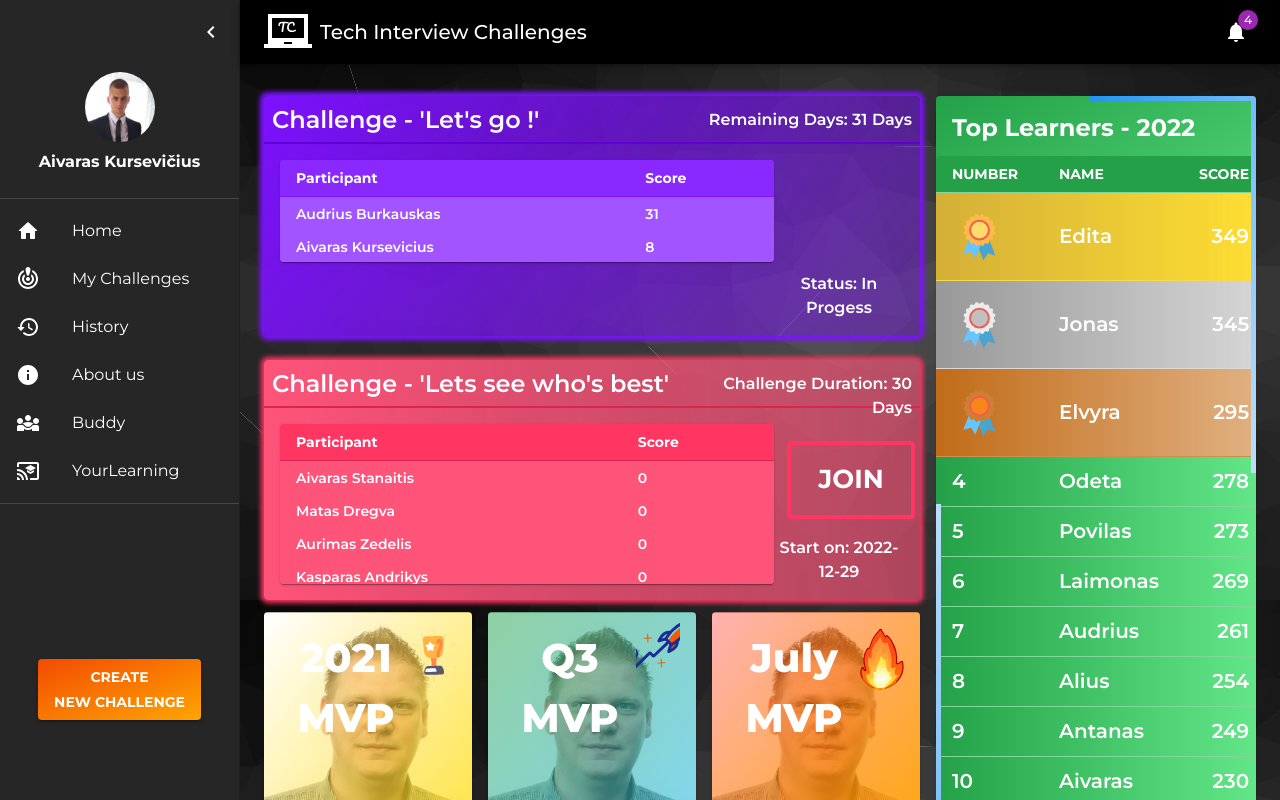
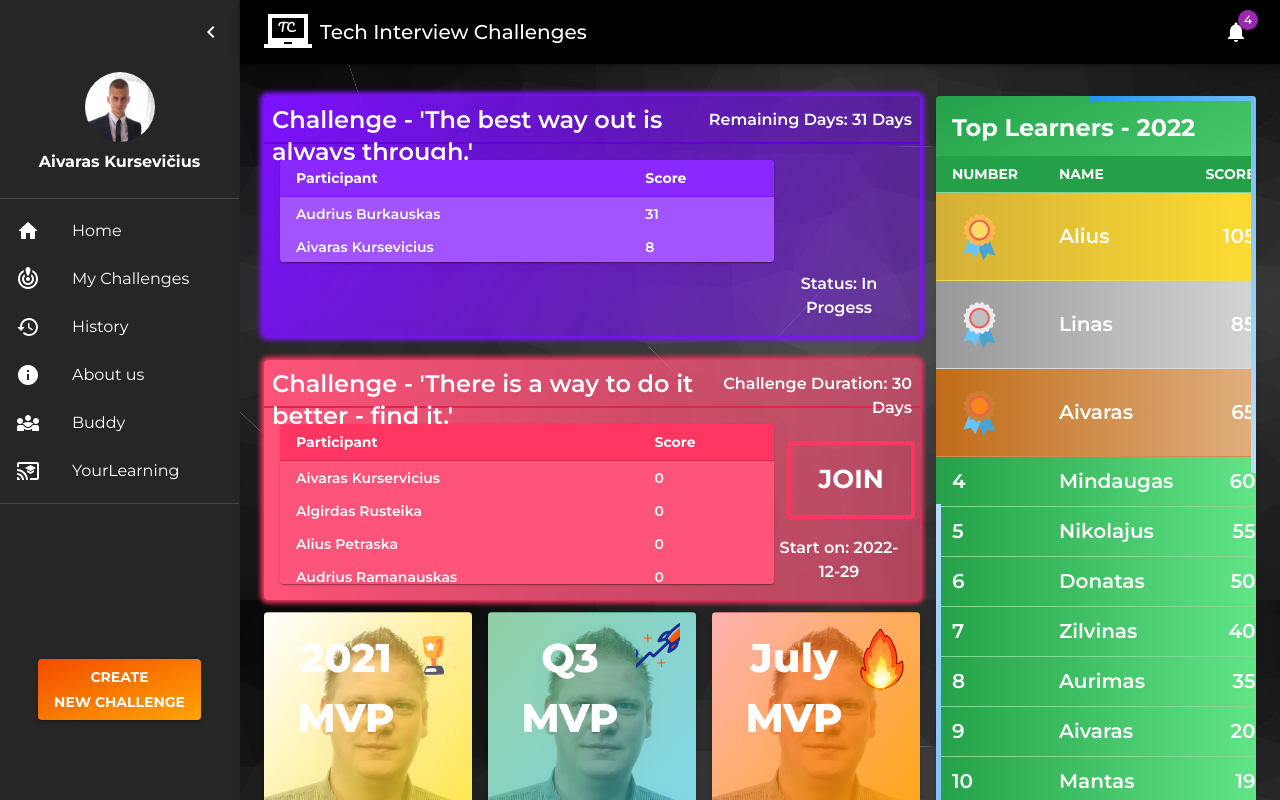
Before and after one commit to aivaraskurseviciusltu/HACKATHON2022, a React (Create React App) app in the folder my-app/: page /tech in a window 1280 px wide. Built offline with nearby package versions, Linux system fonts and the light colour scheme.

Commit message:
tech leaderboard redone

```diff
--- a/my-app/src/tech/Challenges/Challenges.js
+++ b/my-app/src/tech/Challenges/Challenges.js
@@ -2,7 +2,7 @@ import AllClosedChallenges from "./AllChallenges/AllChallenges";
 
 const mockData = [
   {
-    title: "Challenge - 'Let's go !'",
+    title: "Challenge - 'The best way out is always through.'",
     duration: 60,
     startDate: "2022-10-29",
     users: [
@@ -49,43 +49,43 @@ const mockData = [
     ],
   },
   {
-    title: "Challenge - 'Lets see who's best'",
+    title: "Challenge - 'There is a way to do it better - find it.'",
     duration: 30,
     startDate: "2022-12-29",
     users: [
       {
         name: "Aivaras",
-        surname: "Stanaitis",
+        surname: "Kurservicius",
         learnings: [
         ],
       },
       {
-        name: "Matas",
-        surname: "Dregva",
+        name: "Algirdas",
+        surname: "Rusteika",
+        learnings: [
+        ],
+      },
+      {
+        name: "Alius",
+        surname: "Petraska",
+        learnings: [
+        ],
+      },
+      {
+        name: "Audrius",
+        surname: "Ramanauskas",
         learnings: [
         ],
       },
       {
         name: "Aurimas",
-        surname: "Zedelis",
+        surname: "Jocys",
         learnings: [
         ],
       },
       {
-        name: "Kasparas",
-        surname: "Andrikys",
-        learnings: [
-        ],
-      },
-      {
-        name: "Marius",
-        surname: "Gliaudelis",
-        learnings: [
-        ],
-      },
-      {
-        name: "Oleg",
-        surname: "Valujev",
+        name: "Aurimas",
+        surname: "Zaleckas",
         learnings: [
         ],
       },
--- a/my-app/src/tech/dashboard/Dashboard.js
+++ b/my-app/src/tech/dashboard/Dashboard.js
@@ -207,7 +207,7 @@ function DashboardContent() {
                       <Grid item xs={4}>
                         <MVPCard
                           title="2021 MVP"
-                          hours="504"
+                          hours={Math.floor(504/5)}
                           cssClass={classes.card1}
                           animation={trophy}
                         />
@@ -215,7 +215,7 @@ function DashboardContent() {
                       <Grid item xs={4}>
                         <MVPCard
                           title="Q3 MVP"
-                          hours="224"
+                          hours={Math.floor(224/5)}
                           cssClass={classes.card2}
                           animation={arrowUp}
                         />
@@ -223,7 +223,7 @@ function DashboardContent() {
                       <Grid item xs={4}>
                         <MVPCard
                           title="July MVP"
-                          hours="102"
+                          hours={Math.floor(102/5)}
                           cssClass={classes.card3}
                           animation={fire}
                         />
--- a/my-app/src/tech/dashboard/LeaderboardTable.js
+++ b/my-app/src/tech/dashboard/LeaderboardTable.js
@@ -25,36 +25,22 @@ function createData(number, name, hours) {
 }
 
 const rows = [
-  createData(1, "Edita", 349),
-  createData(2, "Jonas", 345),
-  createData(3, "Elvyra", 295),
-  createData(4, "Odeta", 278),
-  createData(5, "Povilas", 273),
-  createData(6, "Laimonas", 269),
-  createData(7, "Audrius", 261),
-  createData(8, "Alius", 254),
-  createData(9, "Antanas", 249),
-  createData(10, "Aivaras", 230),
-  createData(11, "Juozas", 219),
-  createData(12, "Reda", 218),
-  createData(13, "Ignas", 217),
-  createData(14, "Guoda", 210),
-  createData(15, "Vytenis", 207),
-  createData(16, "Aivaras", 201),
-  createData(17, "Mykolas", 198),
-  createData(18, "Zaza", 192),
-  createData(19, "Ugniius", 183),
-  createData(20, "Aldona", 179),
-  createData(21, "Neringa", 174),
-  createData(22, "Adomas", 166),
-  createData(23, "Kristijonas", 150),
-  createData(24, "Kajus", 145),
-  createData(25, "Rokas", 139),
-  createData(26, "Vytautas", 133),
-  createData(27, "Eimantas", 127),
-  createData(28, "Oleg", 119),
-  createData(29, "Nojus", 113),
-  createData(30, "Egle", 111),
+  createData(1, "Alius", 21*5),
+  createData(2, "Linas", 17*5),
+  createData(3, "Aivaras", 13*5),
+  createData(4, "Mindaugas", 12*5),
+  createData(5, "Nikolajus", 11*5),
+  createData(6, "Donatas", 10*5),
+  createData(7, "Zilvinas", 8*5),
+  createData(8, "Aurimas", 7*5),
+  createData(9, "Aivaras", 4*5),
+  createData(10, "Mantas", 4*5-1),
+  createData(11, "Algirdas", 4*5-2),
+  createData(12, "Audrius", 3*5),
+  createData(13, "Aurimas", 3*5-1),
+  createData(14, "Robertas", 3*5-2),
+  createData(15, "Jevgenij", 1*5),
+
 ];
 
 const defaultGoldMeal = {
@@ -288,7 +274,7 @@ const LeaderboardTable = () => {
                 pl: 2,
               }}
             >
-              256
+              16
             </StyledRow>
             <StyledRow
               component="td"
@@ -314,7 +300,7 @@ const LeaderboardTable = () => {
                 pr: 2,
               }}
             >
-              95
+              2
             </StyledRow>
           </Box>
         </Box>
--- a/my-app/src/tech/dashboard/MVPCard.js
+++ b/my-app/src/tech/dashboard/MVPCard.js
@@ -67,7 +67,7 @@ function MVPCard({ title, hours, cssClass, animation }) {
           color="white"
           sx={{ fontSize: 30, fontWeight: "800" }}
         >
-          hrs
+          pts
         </Typography>
       </Box>
     </Paper>
```
